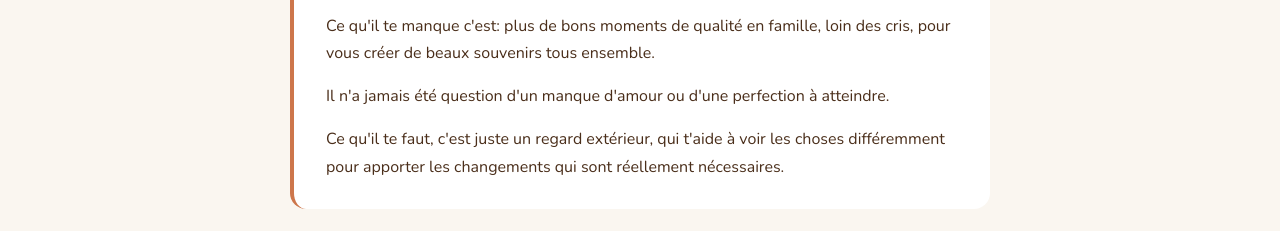
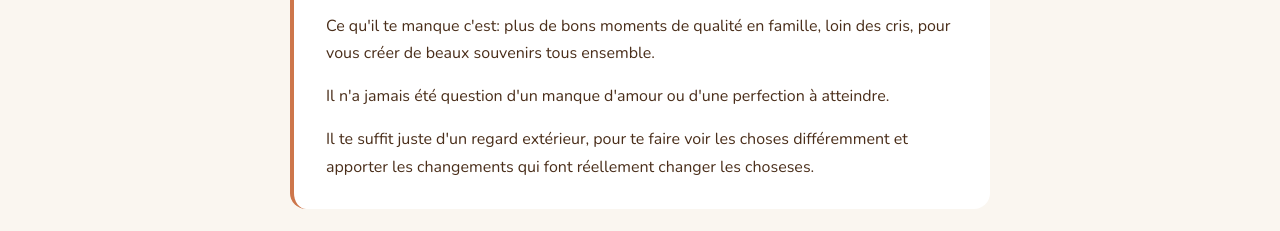
Before and after one commit to MonicaBonetti/modules, a plain HTML site: page index.html in a window 1280 px wide. Shown: the part 7380-7611 px from the top of the page. Drawn offline with nearby package versions, Linux system fonts and the light colour scheme; a web font is replaced by a local one.

Commit message:
Update index.html

```diff
--- a/index.html
+++ b/index.html
@@ -697,7 +697,7 @@ p{font-size:18px;}
       <p style="color:var(--brun);font-size:16px;line-height:1.7;text-align:left;margin:0;">Être une bonne mère, ce n'est pas se sacrifier et s'éteindre un peu plus chaque jour.<br><br> C'est faire ce que tu fais déjà chaque jour: aimer ton kid, lui cuisiner des pâtes (évidemment parce qu'il adore ça, pas parce que c'est easy 😉), soigner ses bobos et tout simplement ne plus imaginer ta vie sans lui.</p>
       <p style="color:var(--brun);font-size:16px;line-height:1.7;text-align:left;margin:0;">Ce qu'il te manque c'est: plus de bons moments de qualité en famille, loin des cris, pour vous créer de beaux souvenirs tous ensemble.</p>
       <p style="color:var(--brun);font-size:16px;line-height:1.7;text-align:left;margin:0;">Il n'a jamais été question d'un manque d'amour ou d'une perfection à atteindre.
-      <p style="color:var(--brun);font-size:16px;line-height:1.7;text-align:left;margin:0;">Ce qu'il te faut, c'est juste un regard extérieur, qui t'aide à voir les choses différemment pour apporter les changements qui sont réellement nécessaires.</p>
+      <p style="color:var(--brun);font-size:16px;line-height:1.7;text-align:left;margin:0;">Il te suffit juste d'un regard extérieur, pour te faire voir les choses différemment et apporter les changements qui font réellement changer les choseses.</p>
     </div>
     <p style="max-width:600px;margin:36px auto 0;color:var(--terra);font-size:18px;font-weight:700;text-align:center;line-height:1.7;">Tu n'as pas besoin de prouver que tu es une bonne mère, tu as juste besoin de couper cette spirale nocive qui ruine tes moments avec ton kid et tes souvenirs en famille.</p>
     <p style="max-width:600px;margin:24px auto 0;color:var(--brun);font-size:18px;font-weight:700;text-align:center;line-height:1.5;font-family:'Playfair Display',serif;font-style:italic;">Et ça commence maintenant.</p>
```
